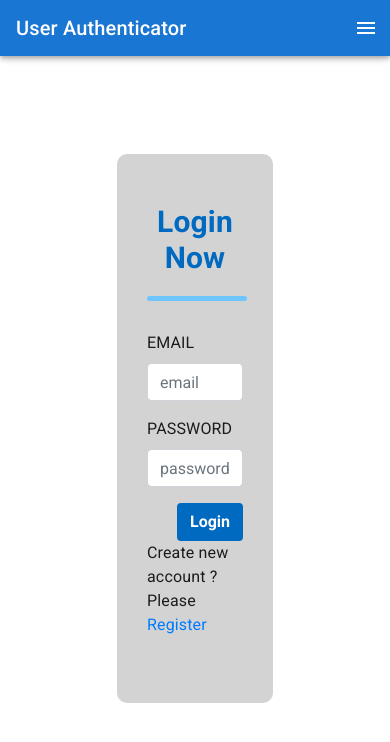
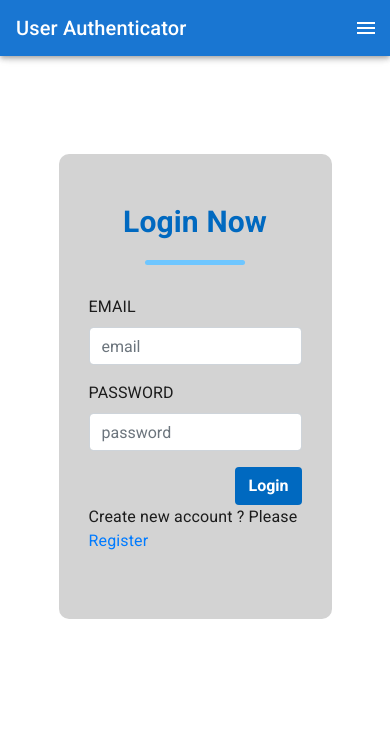
Before and after one commit to Vickystark1/User-Authenticator, a React (Create React App) app: page /login in a window 390 px wide. Shown: the top 742 px of the page. Built offline with nearby package versions, Linux system fonts and the light colour scheme.

Commit message:
reglogcomponentssmw75

```diff
--- a/src/pages/LoginPage.css
+++ b/src/pages/LoginPage.css
@@ -9,3 +9,13 @@
 .login-sec h2{margin-bottom:30px; font-weight:800; font-size:30px; color: #0069c0;}
 .login-sec h2:after{content:" "; width:100px; height:5px; background:#6ec6ff; display:block; margin-top:20px; border-radius:3px; margin-left:auto;margin-right:auto}
 .btn-login{background: #0069c0; color:#fff; font-weight:600;}
+
+@media (max-width:430px) {
+    .container{
+        width: 70%;
+    }
+    .login-sec{
+
+        width: 55%;
+    }
+}
--- a/src/pages/LoginPage.js
+++ b/src/pages/LoginPage.js
@@ -68,7 +68,7 @@ export default function LoginPage (){
         <div>
             <NavBar/>
             <section className="login-block">
-                <div className="container">
+                <div className="container sm-w-75">
                     <div className="row ">
                         <div className="col login-sec">
                             <h2 className="text-center">Login Now</h2>
--- a/src/pages/RegisterPage.css
+++ b/src/pages/RegisterPage.css
@@ -9,3 +9,13 @@
 .register-sec h2{margin-bottom:30px; font-weight:800; font-size:30px; color: #0069c0;}
 .register-sec h2:after{content:" "; width:100px; height:5px; background:#6ec6ff; display:block; margin-top:20px; border-radius:3px; margin-left:auto;margin-right:auto}
 .btn-login{background: #0069c0; color:#fff; font-weight:600;}
+
+@media (max-width:430px) {
+    .container{
+        width: 70%;
+    }
+    .login-sec{
+
+        width: 55%;
+    }
+}
```
